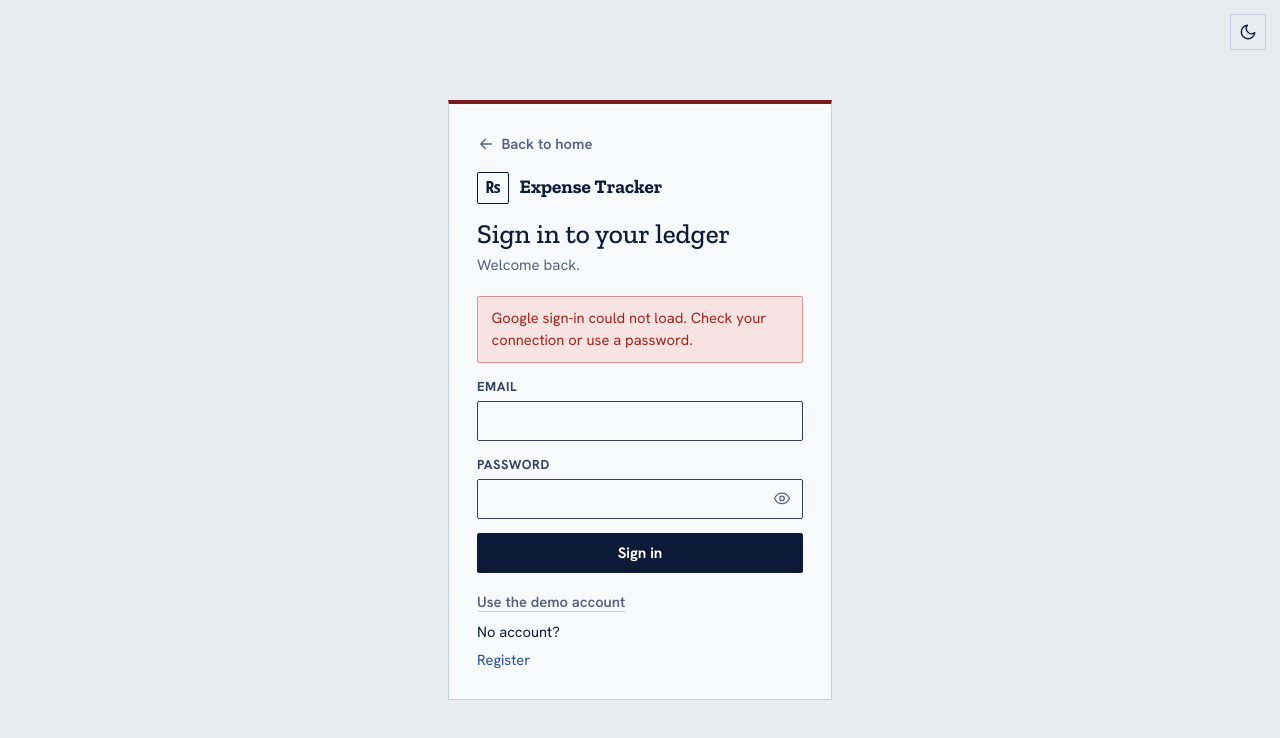
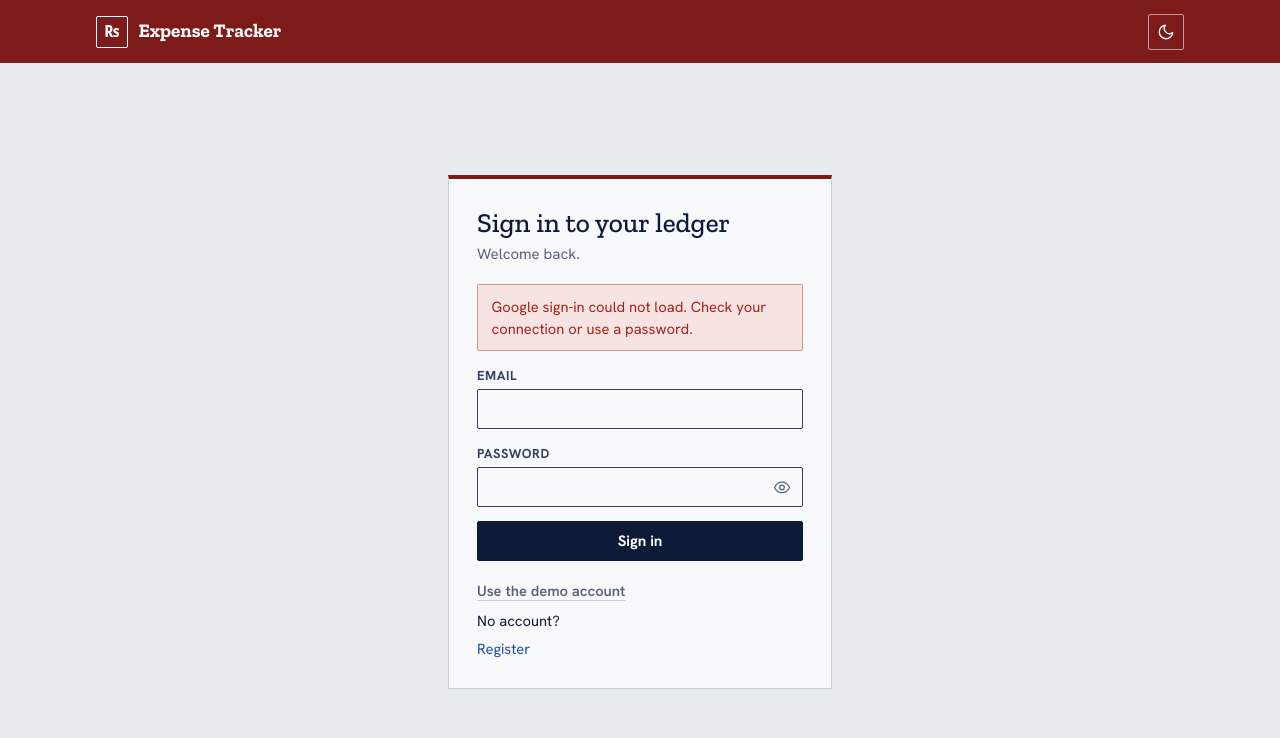
Before and after one commit to ahmad-zaman123/Expense-Tracker, a React (Vite) app in the folder Frontend/: page /login in a window 1280 px wide. Shown: the top 738 px of the page. Built offline with nearby package versions, Linux system fonts and the light colour scheme; no server answers.

Commit message:
Add a top bar with the app name and theme button to the sign-in pages

```diff
--- a/Frontend/src/components/AuthShell.jsx
+++ b/Frontend/src/components/AuthShell.jsx
@@ -3,24 +3,26 @@ import ThemeToggle from "./ThemeToggle.jsx"
 
 function AuthShell({ title, subtitle, children }) {
   return (
-    <div className="auth">
-      <ThemeToggle className="floating" />
-      <div className="auth-card">
-        <Link to="/" className="back-link">
-          <svg viewBox="0 0 24 24" width="18" height="18" fill="none" aria-hidden="true">
-            <path d="M19 12H5M11 6l-6 6 6 6" stroke="currentColor" strokeWidth="1.8" strokeLinecap="round" strokeLinejoin="round" />
-          </svg>
-          Back to home
-        </Link>
-        <Link to="/" className="brand" style={{ color: "var(--ink)" }} aria-label="Expense Tracker home">
+    <div className="auth-page">
+      <header className="band">
+        <div className="band-inner">
+          <Link to="/" className="brand" aria-label="Expense Tracker home">
             <span className="brand-mark" aria-hidden="true">
               ₨
             </span>
             Expense Tracker
           </Link>
+          <div className="band-right">
+            <ThemeToggle className="on-band" />
+          </div>
+        </div>
+      </header>
+      <div className="auth">
+        <div className="auth-card">
           <h1>{title}</h1>
           {subtitle ? <p className="sub">{subtitle}</p> : null}
           {children}
+        </div>
       </div>
     </div>
   )
--- a/Frontend/src/index.css
+++ b/Frontend/src/index.css
@@ -181,9 +181,11 @@ table.ledger { width: 100%; border-collapse: collapse; font-size: 0.95rem; }
 .state.near { color: var(--warn-text); }
 
 /* auth */
+.auth-page { min-height: 100vh; display: flex; flex-direction: column; }
+.auth-page > .auth { flex: 1; min-height: 0; }
 .auth { min-height: 100vh; display: grid; place-items: center; padding: 1.25rem; }
 .auth-card { width: min(24rem, 100%); background: var(--paper); border: 1px solid var(--rule); border-top: 4px solid var(--cloth); padding: 1.75rem; }
-.auth-card h1 { margin: 0.9rem 0 0; font-family: var(--serif); font-size: 1.7rem; line-height: 1.15; }
+.auth-card h1 { margin: 0; font-family: var(--serif); font-size: 1.7rem; line-height: 1.15; }
 .auth-card p.sub { margin: 0.3rem 0 1.2rem; color: var(--muted); }
 .auth-alt { margin-top: 1rem; display: flex; flex-direction: column; gap: 0.35rem; align-items: flex-start; font-size: 0.92rem; }
 
@@ -211,12 +213,6 @@ table.ledger { width: 100%; border-collapse: collapse; font-size: 0.95rem; }
 @media (prefers-reduced-motion: reduce) { *, *::before, *::after { animation: none !important; transition: none !important; } }
 
 /* back link on the sign-in screen */
-.back-link {
-  display: flex; width: fit-content; align-items: center; gap: 0.4rem;
-  min-height: 2.25rem; margin: -0.35rem 0 0.6rem -0.1rem; padding: 0 0.1rem;
-  color: var(--muted); font-weight: 600; font-size: 0.92rem; text-decoration: none;
-}
-.back-link:hover { color: var(--ink); }
 
 /* a section that stays folded until needed */
 .fold { border-top: 2px solid var(--rule-strong); border-bottom: 1px solid var(--rule); }
@@ -257,7 +253,6 @@ table.ledger { width: 100%; border-collapse: collapse; font-size: 0.95rem; }
   .band-btn { min-height: 2.5rem; }
   .tab { min-height: 2.75rem; display: flex; align-items: center; justify-content: center; }
   .reveal { width: 2.75rem; height: 2.75rem; }
-  .back-link { min-height: 2.75rem; }
 }
 
 /* Google sign-in (shown only when VITE_GOOGLE_CLIENT_ID is set) */
@@ -321,6 +316,5 @@ table.ledger { width: 100%; border-collapse: collapse; font-size: 0.95rem; }
 /* Sun/moon theme button (landing nav, sign-in screens) */
 .theme-toggle { display: inline-grid; place-items: center; width: 2.25rem; height: 2.25rem; padding: 0; background: none; border: 1px solid var(--rule); border-radius: 2px; color: var(--ink); cursor: pointer; }
 .theme-toggle:hover { background: var(--paper); }
-.theme-toggle.floating { position: fixed; top: 0.9rem; right: 0.9rem; z-index: 20; }
 .theme-toggle.on-band { border-color: rgba(255, 255, 255, 0.55); color: inherit; }
 .theme-toggle.on-band:hover { background: rgba(255, 255, 255, 0.12); }
```
Lines whose indentation alone changed are shown as unchanged.
